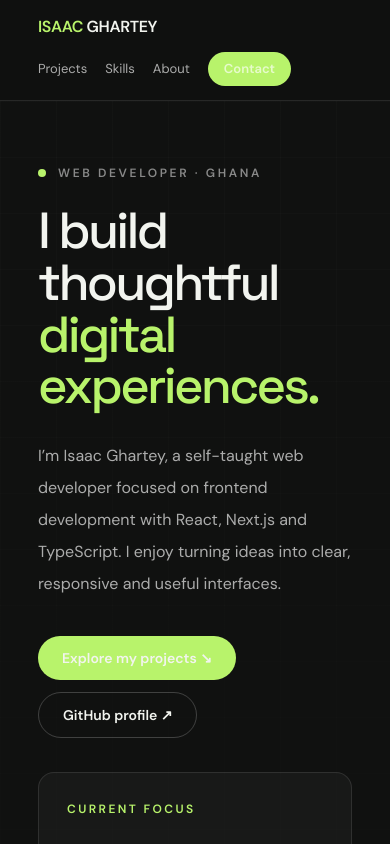
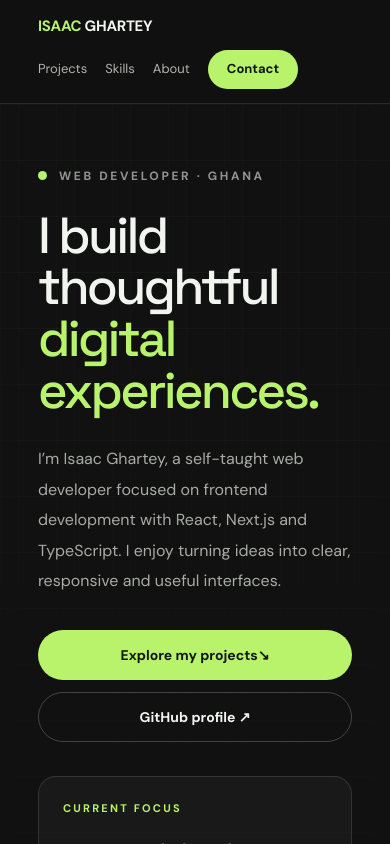
Before and after one commit to Ikeys-Studio/My-portfolio, a Next.js app: page /developer in a window 390 px wide. Shown: the top 844 px of the page. Built offline with nearby package versions, Linux system fonts and the light colour scheme; no server answers.

Commit message:
Apply explicit responsive brand styling to developer portfolio

```diff
--- a/src/app/developer/developer.css
+++ b/src/app/developer/developer.css
@@ -51,3 +51,47 @@
 @media (prefers-reduced-motion: reduce) {
  .developer-page * { scroll-behavior: auto !important; transition-duration: .01ms !important; animation-duration: .01ms !important; }
 }
+
+
+/* Explicit visual styling: do not depend on generated utility classes. */
+.developer-page { background: #101110; color: #f2f4ef; font-family: var(--font-body), Arial, sans-serif; }
+.developer-page header { position: sticky; top: 0; z-index: 40; background: rgba(16,17,16,.92); border-bottom: 1px solid rgba(242,244,239,.11); -webkit-backdrop-filter: blur(18px); backdrop-filter: blur(18px); }
+.developer-page .developer-brand { color: #f2f4ef; font-size: 15px; font-weight: 700; letter-spacing: -.02em; }
+.developer-page .developer-brand span,
+.developer-page .developer-kicker span { color: #b8f36b; }
+.developer-page .developer-nav a { color: rgba(242,244,239,.72); transition: color .2s ease, background .2s ease; }
+.developer-page .developer-nav a:hover { color: #b8f36b; }
+.developer-page .developer-nav a:last-child { display: inline-flex; align-items: center; justify-content: center; padding: 10px 19px; border-radius: 999px; background: #b8f36b; color: #101810; font-weight: 700; }
+.developer-page .developer-hero-inner { position: relative; }
+.developer-page .developer-hero-inner::before { position: absolute; z-index: 0; inset: 0; pointer-events: none; content: ""; opacity: .42; background-image: linear-gradient(rgba(242,244,239,.045) 1px, transparent 1px), linear-gradient(90deg, rgba(242,244,239,.045) 1px, transparent 1px); background-size: 56px 56px; mask-image: linear-gradient(to bottom, black, transparent); }
+.developer-page .developer-hero-inner > div,
+.developer-page .developer-focus-card { position: relative; z-index: 1; }
+.developer-page .developer-kicker { display: flex; align-items: center; gap: 12px; margin: 0 0 26px; color: rgba(242,244,239,.58); font-size: 12px; font-weight: 700; letter-spacing: .22em; text-transform: uppercase; }
+.developer-page .developer-kicker span { display: inline-block; width: 9px; height: 9px; flex: 0 0 9px; border-radius: 50%; background: #b8f36b; }
+.developer-page .developer-title { max-width: 11ch; margin: 0; color: #f2f4ef; font-family: var(--font-heading), Arial, sans-serif; font-size: clamp(3.2rem, 6vw, 5.8rem); font-weight: 500; line-height: 1.02; letter-spacing: -.055em; }
+.developer-page .developer-title span { color: #b8f36b; }
+.developer-page .developer-intro { max-width: 62ch; margin: 28px 0 0; color: rgba(242,244,239,.68); font-size: clamp(1rem, 1.35vw, 1.15rem); line-height: 1.9; }
+.developer-page .developer-actions { display: flex; flex-wrap: wrap; gap: 12px; margin-top: 34px; }
+.developer-page .developer-primary-link,
+.developer-page .developer-secondary-link { display: inline-flex; min-height: 50px; align-items: center; justify-content: center; padding: 0 24px; border-radius: 999px; font-size: 14px; font-weight: 700; }
+.developer-page .developer-primary-link { background: #b8f36b; color: #101810; }
+.developer-page .developer-primary-link:hover { background: #ccfa8c; }
+.developer-page .developer-secondary-link { border: 1px solid rgba(242,244,239,.22); color: #f2f4ef; }
+.developer-page .developer-secondary-link:hover { border-color: #b8f36b; color: #b8f36b; }
+.developer-page .developer-focus-card { padding: 30px; border: 1px solid rgba(242,244,239,.12); border-radius: 18px; background: rgba(255,255,255,.035); }
+.developer-page .developer-focus-card > p:first-child { color: #b8f36b; font-size: 11px; font-weight: 700; letter-spacing: .2em; text-transform: uppercase; }
+.developer-page #projects h2,
+.developer-page #skills h2,
+.developer-page #about h2 { color: #f2f4ef; font-family: var(--font-heading), Arial, sans-serif; }
+.developer-page #projects h3,
+.developer-page #skills h3 { color: #f2f4ef; }
+.developer-page #projects article a { color: #b8f36b; }
+.developer-page #skills { border-block: 1px solid rgba(242,244,239,.11); background: rgba(255,255,255,.018); }
+.developer-page #about { padding-block: 88px; }
+.developer-page footer { border-top: 1px solid rgba(242,244,239,.11); }
+@media (max-width: 640px) {
+ .developer-page .developer-title { font-size: clamp(2.8rem, 13vw, 4.2rem); }
+ .developer-page .developer-focus-card { padding: 24px; }
+ .developer-page .developer-actions { align-items: stretch; flex-direction: column; }
+ .developer-page .developer-actions a { width: 100%; }
+}
```
